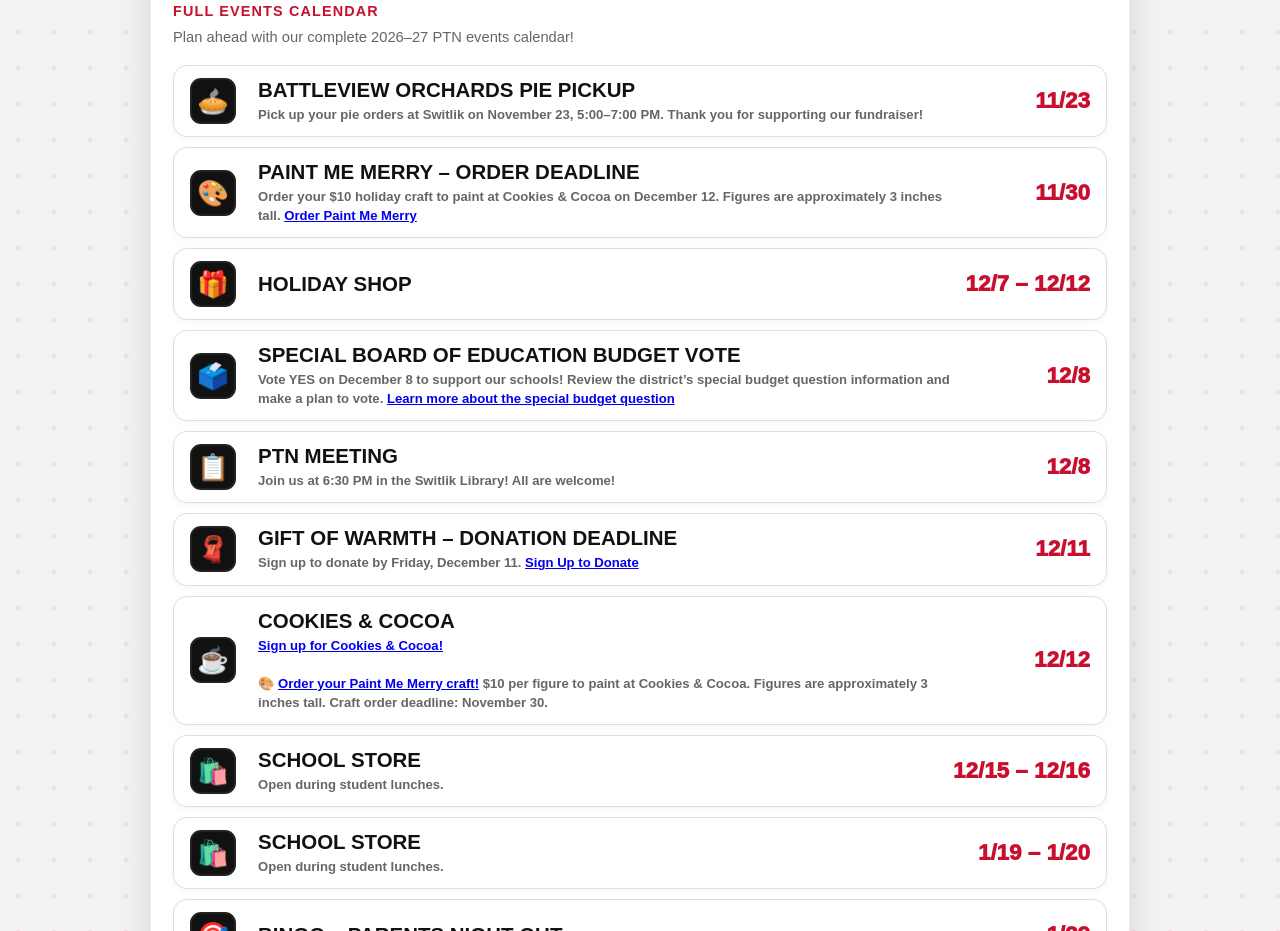
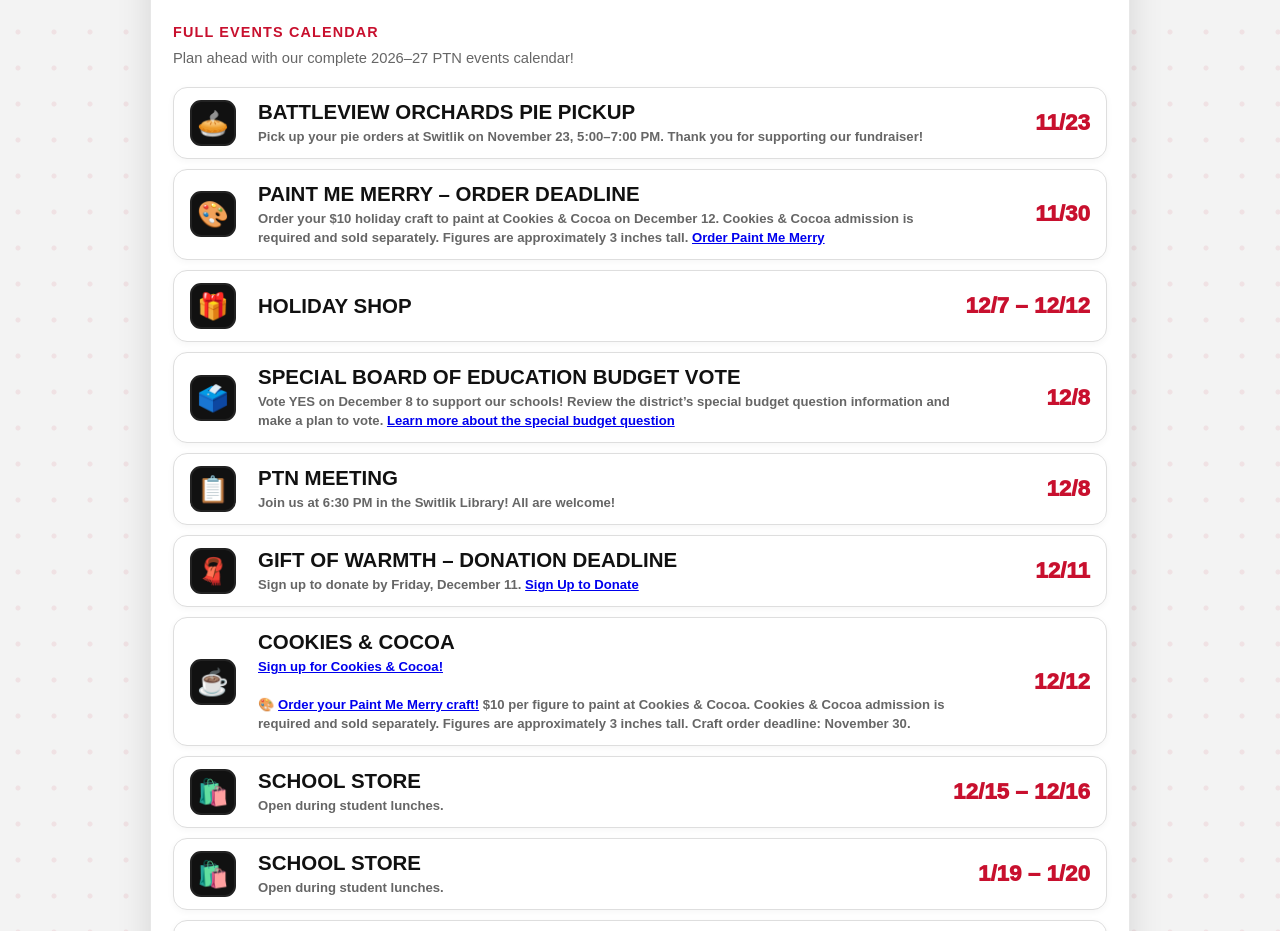
Before and after one commit to kristenmiller-ops/switlik-ptn-events, a plain HTML site: page index.html in a window 1280 px wide. Shown: the part 2038-2969 px from the top of the page. Drawn offline with Linux system fonts and the light colour scheme.

Commit message:
Update index.html

```diff
--- a/index.html
+++ b/index.html
@@ -46,7 +46,7 @@
 <div class="upcoming-list">
 
 <article class="upcoming-card"><div class="icon">🥧</div><div><div class="upcoming-title">Pie Pickup Reminder</div><div class="upcoming-copy">Pick up your Battleview Orchards pie orders at <strong>Switlik on November 23, 5:00–7:00 PM.</strong> Thank you for supporting our Panthers!</div></div><div class="upcoming-date">11/23</div></article>
-<article class="upcoming-card"><div class="icon">🎨</div><div><div class="upcoming-title">Paint Me Merry – Order Deadline</div><div class="upcoming-copy">Preorder a <strong>$10 holiday craft</strong> to paint at Cookies &amp; Cocoa on December 12.</div><a class="action-button" href="https://bit.ly/4iJUuyS?r=qr" target="_blank" rel="noopener">Order Paint Me Merry</a></div><div class="upcoming-date">Due 11/30</div></article>
+<article class="upcoming-card"><div class="icon">🎨</div><div><div class="upcoming-title">Paint Me Merry – Order Deadline</div><div class="upcoming-copy">Preorder a <strong>$10 holiday craft</strong> to paint at Cookies &amp; Cocoa on December 12. <strong>Cookies &amp; Cocoa admission is required and sold separately.</strong></div><a class="action-button" href="https://bit.ly/4iJUuyS?r=qr" target="_blank" rel="noopener">Order Paint Me Merry</a></div><div class="upcoming-date">Due 11/30</div></article>
 <article class="upcoming-card"><div class="icon">🎁</div><div><div class="upcoming-title">Holiday Shop</div><div class="upcoming-copy">Holiday Shop runs <strong>December 7–12.</strong></div></div><div class="upcoming-date">12/7–12/12</div></article>
 <article class="upcoming-card"><div class="icon">🗳️</div><div><div class="upcoming-title">December 8: Vote YES!</div><div class="upcoming-copy">Vote <strong>YES</strong> on December 8 to support our schools! Review the district’s special budget question information and make a plan to vote.</div><a class="action-button" href="https://www.jacksonsd.org/for-parents-students/specialquestion" target="_blank" rel="noopener">Learn More</a></div><div class="upcoming-date">12/8</div></article>
 <article class="upcoming-card"><div class="icon">🧣</div><div><div class="upcoming-title">Gift of Warmth</div><div class="upcoming-copy">Help share warmth this winter. Sign up to donate by <strong>Friday, December 11.</strong></div><a class="action-button" href="https://m.signupgenius.com/#!/showSignUp/30E0949A4AD2FA3FC1-67698391-gift?useFullSite=false" target="_blank" rel="noopener">Sign Up to Donate</a></div><div class="upcoming-date">Due 12/11</div></article>
@@ -57,12 +57,12 @@
 <div class="events">
 
 <article class="event"><div class="icon">🥧</div><div><div class="name">Battleview Orchards Pie Pickup</div><div class="note">Pick up your pie orders at <strong>Switlik on November 23, 5:00–7:00 PM.</strong> Thank you for supporting our fundraiser!</div></div><div class="date">11/23</div></article>
-<article class="event"><div class="icon">🎨</div><div><div class="name">Paint Me Merry – Order Deadline</div><div class="note">Order your $10 holiday craft to paint at Cookies &amp; Cocoa on December 12. Figures are approximately 3 inches tall. <a href="https://bit.ly/4iJUuyS?r=qr" target="_blank" rel="noopener">Order Paint Me Merry</a></div></div><div class="date">11/30</div></article>
+<article class="event"><div class="icon">🎨</div><div><div class="name">Paint Me Merry – Order Deadline</div><div class="note">Order your $10 holiday craft to paint at Cookies &amp; Cocoa on December 12. <strong>Cookies &amp; Cocoa admission is required and sold separately.</strong> Figures are approximately 3 inches tall. <a href="https://bit.ly/4iJUuyS?r=qr" target="_blank" rel="noopener">Order Paint Me Merry</a></div></div><div class="date">11/30</div></article>
 <article class="event"><div class="icon">🎁</div><div><div class="name">Holiday Shop</div></div><div class="date">12/7 – 12/12</div></article>
 <article class="event"><div class="icon">🗳️</div><div><div class="name">Special Board of Education Budget Vote</div><div class="note">Vote <strong>YES</strong> on December 8 to support our schools! Review the district’s special budget question information and make a plan to vote. <a href="https://www.jacksonsd.org/for-parents-students/specialquestion" target="_blank" rel="noopener">Learn more about the special budget question</a></div></div><div class="date">12/8</div></article>
 <article class="event"><div class="icon">📋</div><div><div class="name">PTN Meeting</div><div class="note">Join us at <strong>6:30 PM in the Switlik Library!</strong> All are welcome!</div></div><div class="date">12/8</div></article>
 <article class="event"><div class="icon">🧣</div><div><div class="name">Gift of Warmth – Donation Deadline</div><div class="note">Sign up to donate by Friday, December 11. <a href="https://m.signupgenius.com/#!/showSignUp/30E0949A4AD2FA3FC1-67698391-gift?useFullSite=false" target="_blank" rel="noopener">Sign Up to Donate</a></div></div><div class="date">12/11</div></article>
-<article class="event"><div class="icon">☕</div><div><div class="name">Cookies &amp; Cocoa</div><div class="note"><a href="https://bit.ly/Switlikcookiesandcocoa?r=qr" target="_blank" rel="noopener">Sign up for Cookies &amp; Cocoa!</a><br><br>🎨 <a href="https://bit.ly/4iJUuyS?r=qr" target="_blank" rel="noopener">Order your Paint Me Merry craft!</a> $10 per figure to paint at Cookies &amp; Cocoa. Figures are approximately 3 inches tall. <strong>Craft order deadline: November 30.</strong></div></div><div class="date">12/12</div></article>
+<article class="event"><div class="icon">☕</div><div><div class="name">Cookies &amp; Cocoa</div><div class="note"><a href="https://bit.ly/Switlikcookiesandcocoa?r=qr" target="_blank" rel="noopener">Sign up for Cookies &amp; Cocoa!</a><br><br>🎨 <a href="https://bit.ly/4iJUuyS?r=qr" target="_blank" rel="noopener">Order your Paint Me Merry craft!</a> $10 per figure to paint at Cookies &amp; Cocoa. <strong>Cookies &amp; Cocoa admission is required and sold separately.</strong> Figures are approximately 3 inches tall. <strong>Craft order deadline: November 30.</strong></div></div><div class="date">12/12</div></article>
 <article class="event"><div class="icon">🛍️</div><div><div class="name">School Store</div><div class="note">Open during student lunches.</div></div><div class="date">12/15 – 12/16</div></article>
 
 <article class="event"><div class="icon">🛍️</div><div><div class="name">School Store</div><div class="note">Open during student lunches.</div></div><div class="date">1/19 – 1/20</div></article>
```
